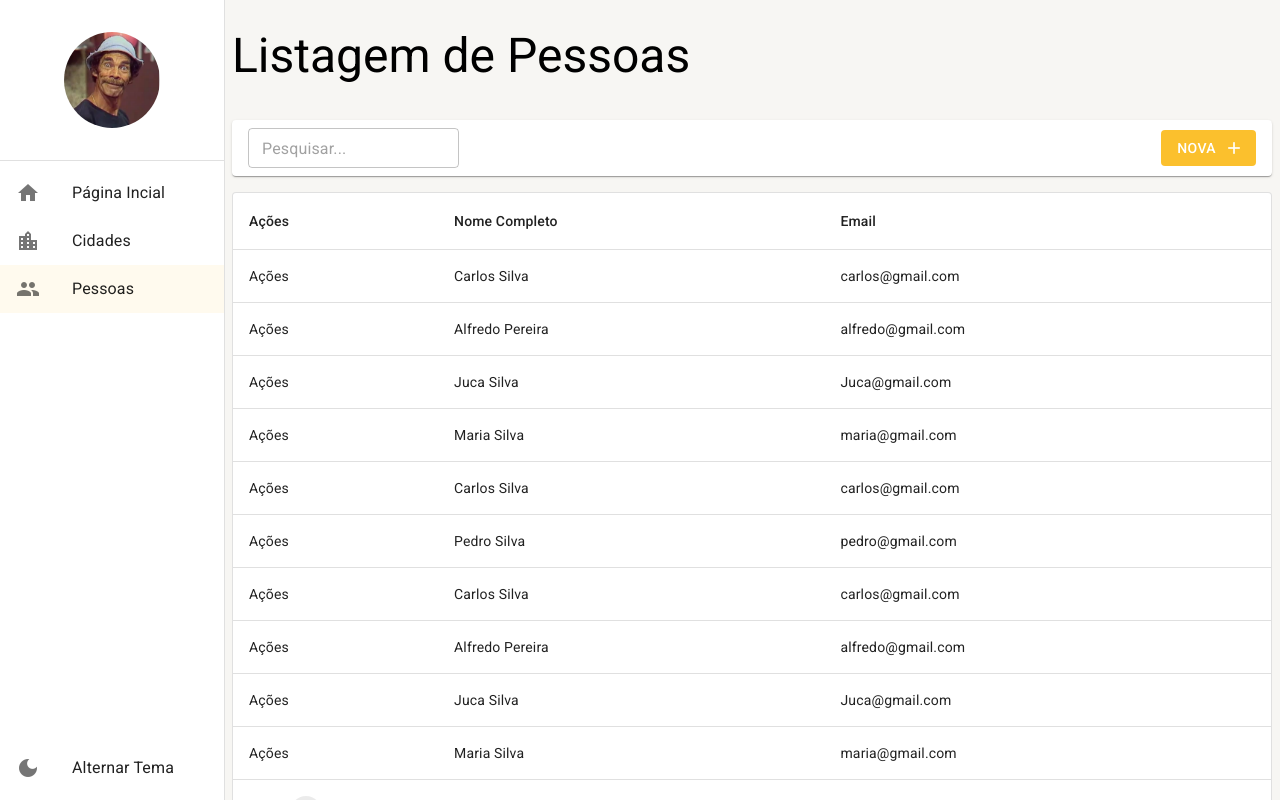
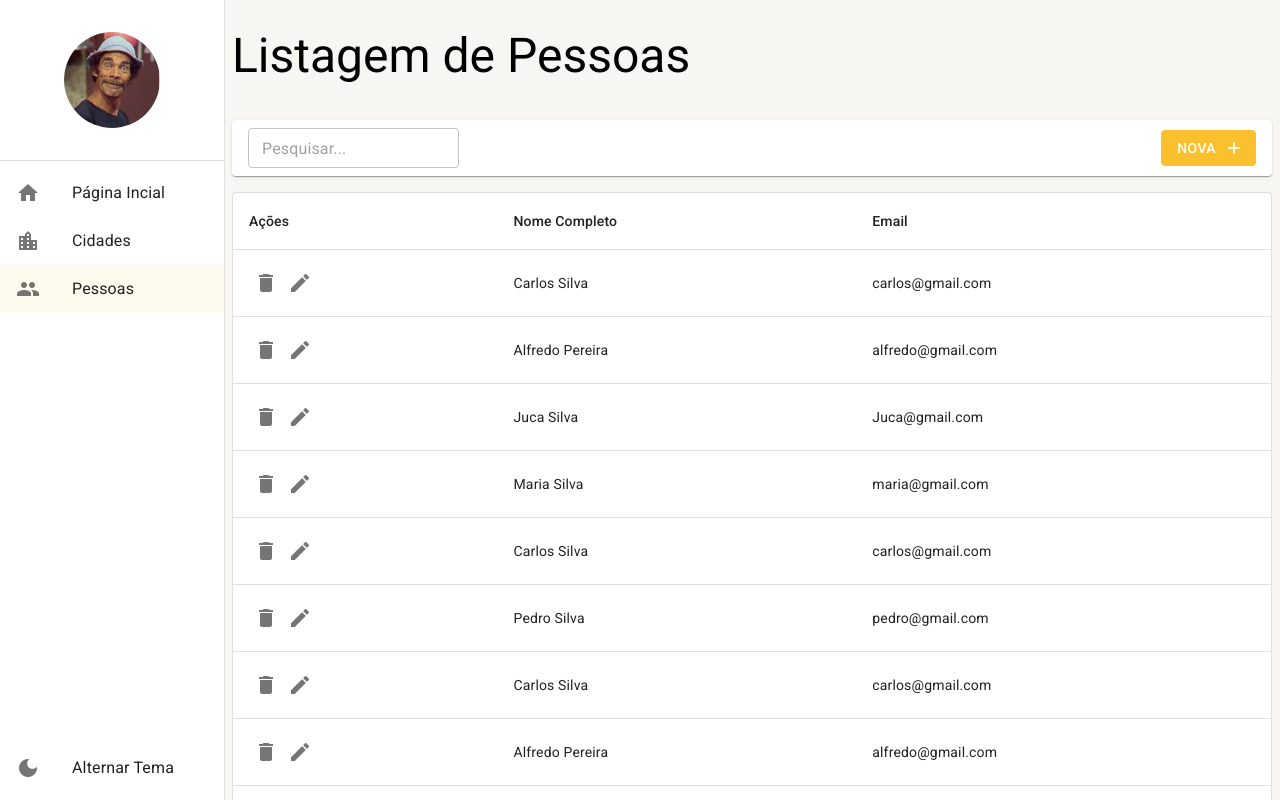
Before and after one commit to fabioarilete/curso-react-typescript, a React (Create React App) app: page /pessoas in a window 1280 px wide. Built offline with nearby package versions, Linux system fonts and the light colour scheme; data requests are answered from the project's data file.

Commit message:
feat: configurande ações da listagem de pessoas

```diff
--- a/src/pages/pessoas/ListagemDePessoas.tsx
+++ b/src/pages/pessoas/ListagemDePessoas.tsx
@@ -1,11 +1,13 @@
 import { useEffect, useMemo, useState } from 'react';
 import { FerramentasDaListagem } from '../../shared/components';
 import { LayoutBaseDePagina } from '../../shared/layouts';
-import { useSearchParams } from 'react-router-dom';
+import { useNavigate, useSearchParams } from 'react-router-dom';
 import { IListagemPessoa, PessoasService } from '../../shared/services/api/pessoas/PessoasService';
 import { useDebounce } from '../../shared/hooks';
 import {
   debounce,
+  Icon,
+  IconButton,
   LinearProgress,
   Pagination,
   Paper,
@@ -22,6 +24,7 @@ import { Environment } from '../../shared/environments';
 export const ListagemDePessoas: React.FC = () => {
   const [searchParams, setSearchParams] = useSearchParams();
   const { debounce } = useDebounce();
+  const navigate = useNavigate()
 
   const [rows, setRows] = useState<IListagemPessoa[]>([]);
   const [totalCount, setTotalCount] = useState(0);
@@ -54,6 +57,24 @@ export const ListagemDePessoas: React.FC = () => {
     });
   }, [busca, pagina]);
 
+  const handleDelete = (id: number) => {
+    if(confirm('Realmente deseja apagar esse registro?')){
+      PessoasService.deleteById(id)
+      .then(res => {
+        if(res instanceof Error) {
+          alert(res.message)
+        }else{
+          setRows(oldRows => {
+            return [
+              ...oldRows.filter(oldRow => oldRow.id !== id)
+            ]
+          })
+          alert('Registro apagado com sucesso!')
+        }
+      })
+    }
+  }
+
   return (
     <LayoutBaseDePagina
       titulo="Listagem de Pessoas"
@@ -62,7 +83,9 @@ export const ListagemDePessoas: React.FC = () => {
           mostrarInputBusca={true}
           textoDaBusca={busca}
           textoBotaoNovo="Nova"
-          aoMudarTextoDeBusca={texto => setSearchParams({ busca: texto, pagina: '1' }, { replace: true })}
+          aoMudarTextoDeBusca={texto =>
+            setSearchParams({ busca: texto, pagina: '1' }, { replace: true })
+          }
         />
       }
     >
@@ -78,7 +101,15 @@ export const ListagemDePessoas: React.FC = () => {
           <TableBody>
             {rows.map(row => (
               <TableRow key={row.id}>
-                <TableCell>Ações</TableCell>
+                <TableCell>
+                  <IconButton size='small' onClick={() => handleDelete(row.id)}>
+                    <Icon>delete</Icon>
+                  </IconButton>
+                  <IconButton size='small' onClick={() => navigate(`/pessoas/detalhe/${row.id}`)}>
+                    <Icon>edit</Icon>
+                  </IconButton>
+                </TableCell>
+
                 <TableCell>{row.nomeCompleto}</TableCell>
                 <TableCell>{row.email}</TableCell>
               </TableRow>
@@ -95,12 +126,16 @@ export const ListagemDePessoas: React.FC = () => {
                 </TableCell>
               </TableRow>
             )}
-            {(totalCount > 0 && totalCount > Environment.LIMITE_DE_LINHAS) && (
+            {totalCount > 0 && totalCount > Environment.LIMITE_DE_LINHAS && (
               <TableRow>
                 <TableCell colSpan={3}>
-                  <Pagination page={pagina}
-                  onChange={(_, newPage) => setSearchParams ({ busca, pagina: newPage.toString() }, { replace: true })  }
-                  count={Math.ceil(totalCount / Environment.LIMITE_DE_LINHAS)} />
+                  <Pagination
+                    page={pagina}
+                    onChange={(_, newPage) =>
+                      setSearchParams({ busca, pagina: newPage.toString() }, { replace: true })
+                    }
+                    count={Math.ceil(totalCount / Environment.LIMITE_DE_LINHAS)}
+                  />
                 </TableCell>
               </TableRow>
             )}
--- a/src/routes/index.tsx
+++ b/src/routes/index.tsx
@@ -32,6 +32,7 @@ export const AppRoutes = () => {
       <Route path="/pagina-inicial" element={<Dashboard />} />
       <Route path="/cidades" element={<ListagemDeCidade />} />
       <Route path="/pessoas" element={<ListagemDePessoas />} />
+      <Route path="/pessoas/detalhe/:id" element={<p>Edição de pessoas</p>} />
       <Route path="*" element={<Navigate to="/pagina-inicial" />} />
     </Routes>
   );
```
Also changed, not shown: eslint.config.mjs (+15 -12 lines), package.json (+4 -5 lines), .eslintrc.json (deleted), 2 other files (tests, documents, lock files or other folders).
